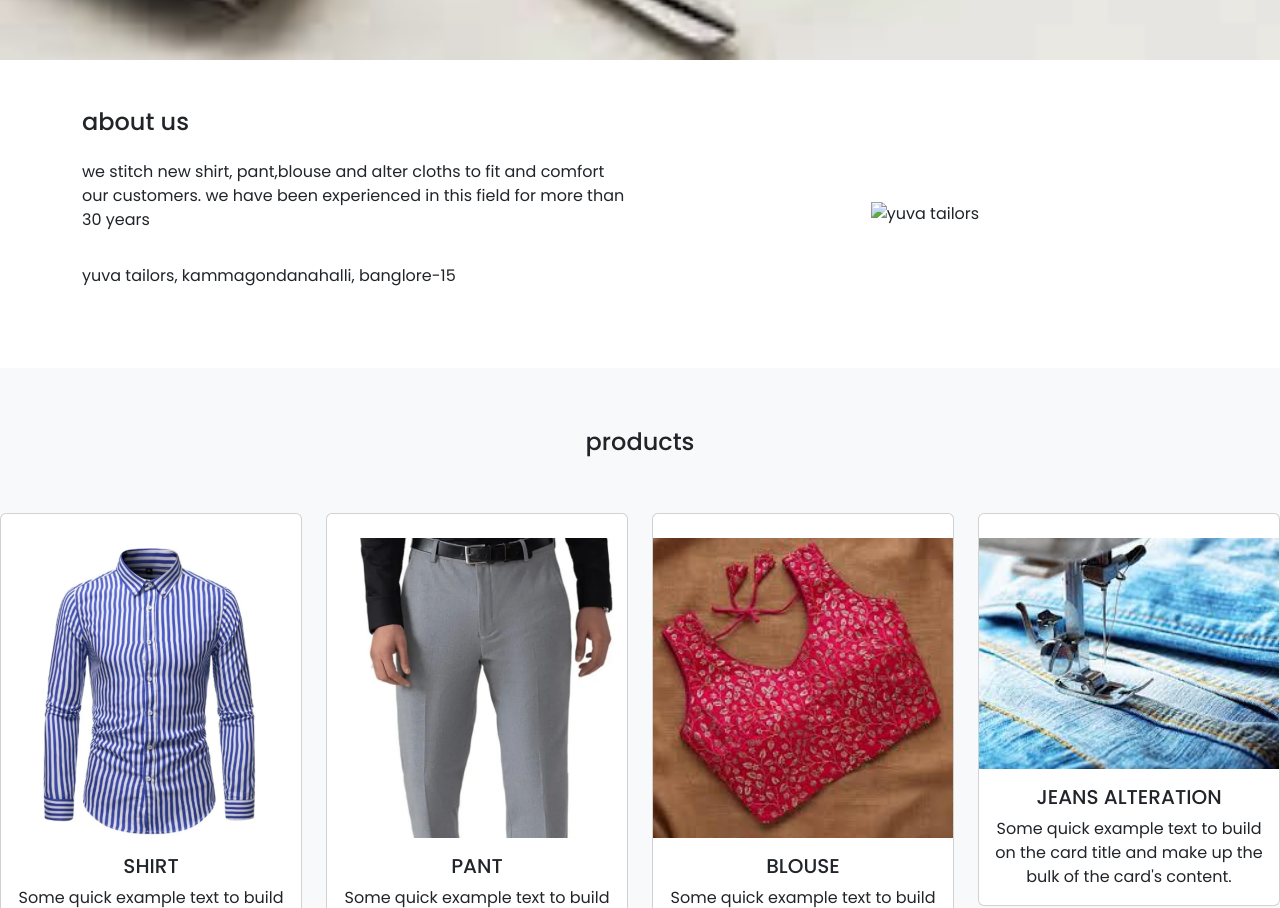
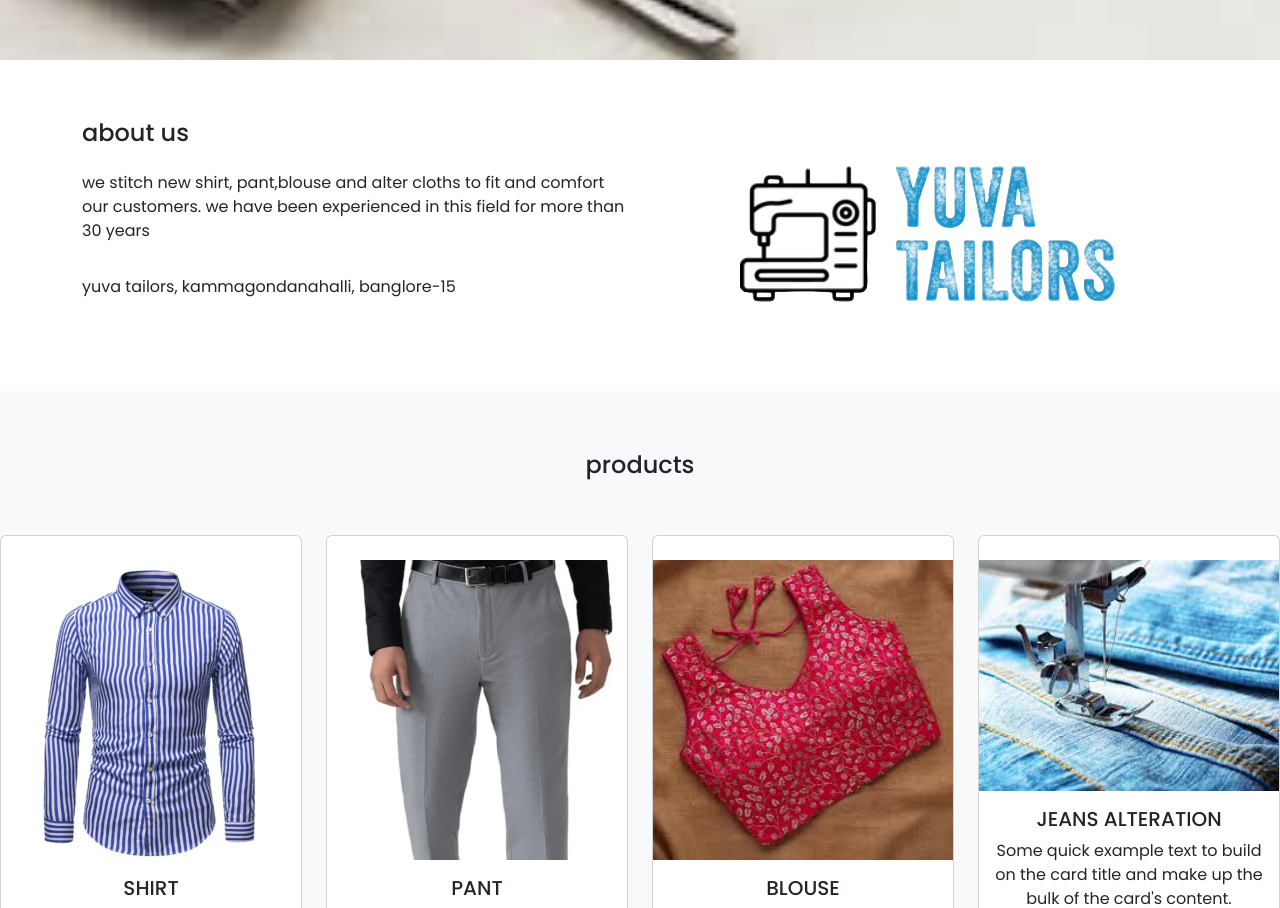
Before and after one commit to shabarisht/yuvatailor, a plain HTML site: page index.html in a window 1280 px wide. Shown: the part 818-1726 px from the top of the page. Drawn offline with nearby package versions, Linux system fonts and the light colour scheme; files that its build step writes are made by us from their sources; files whose address does not match are found by name.

Commit message:
added path

```diff
--- a/index.html
+++ b/index.html
@@ -70,7 +70,7 @@
 
                 </div>
                 <div class="col-md-6 text-center">
-                    <img src="/yuvatailor-1/photos/background.png" alt="yuva tailors" class="img-fluid w-75% ">
+                    <img src="./photos/background.png" alt="yuva tailors" class="img-fluid w-75% ">
 
                 </div>
             </div>
```
